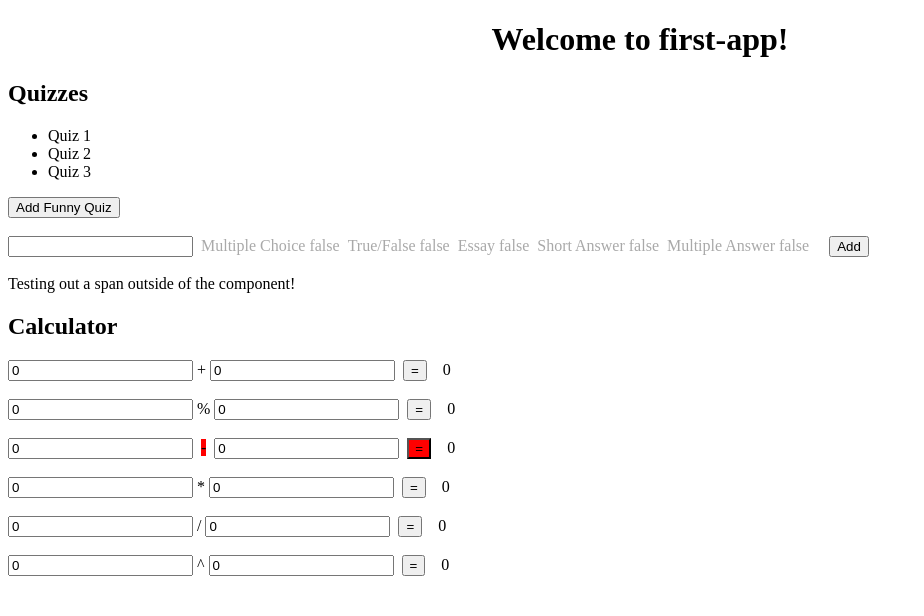
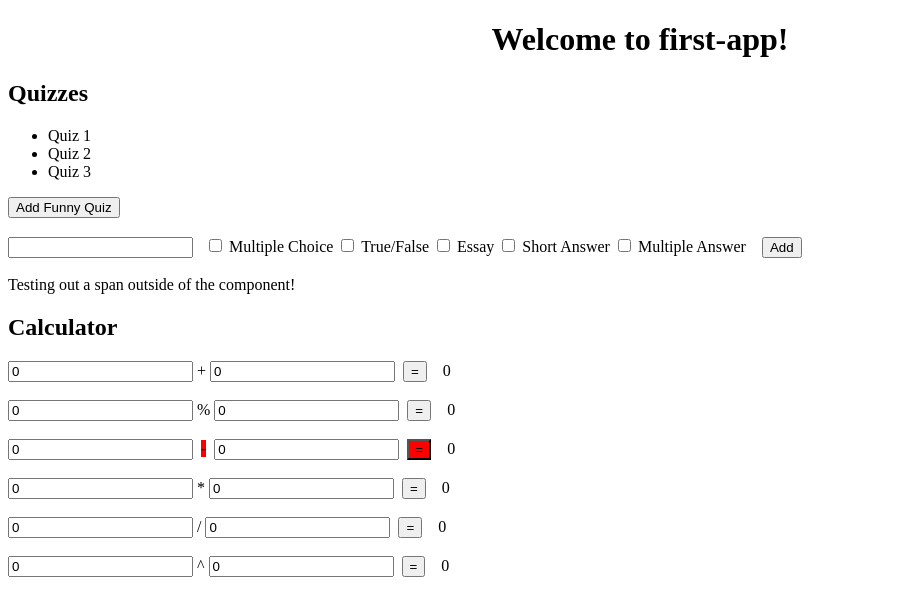
Before and after one commit to 2018-summer-mjs/first-app, an Angular app: page / in a window 1280 px wide. Shown: the top 616 px of the page, without its empty margins (0-924 px from the left). Built offline with nearby package versions, Linux system fonts and the light colour scheme.

Commit message:
added accessing the child type component
added accessing the child type

```diff
--- a/src/app/app.component.ts
+++ b/src/app/app.component.ts
@@ -1,4 +1,5 @@
-import { Component } from '@angular/core';
+import { Component, ViewChild } from '@angular/core';
+import { ChooseQuestionTypeComponentComponent } from './choose-question-type-component/choose-question-type-component.component';
 
 @Component({
   selector: 'first-app',
@@ -14,6 +15,11 @@ export class AppComponent {
   //   , "Quiz 2"
   //   , "Quiz 3"
   // ];
+
+  // decorating the child with the property
+  @ViewChild(ChooseQuestionTypeComponentComponent)
+  public qtComp: ChooseQuestionTypeComponentComponent
+
 
   public quizzes = [
     {
@@ -40,7 +46,11 @@ export class AppComponent {
 
   public newQuizName; // = "foo";
 
+  // add a new quiz to the list
   public addQuiz() {
+
+    console.log(this.qtComp.questionTypes);
+
     this.quizzes.push({
       name: this.newQuizName
       , showDelete: true
--- a/src/app/choose-question-type-component/choose-question-type-component.component.html
+++ b/src/app/choose-question-type-component/choose-question-type-component.component.html
@@ -2,4 +2,5 @@
   <!--<hr />
   <p>Adding a service component <br> choose-question-type-component works!</p>
   <p>{{ questionTypes }} </p> -->
-  <span *ngFor="let qt of questionTypes">{{ qt.name }} {{ qt.checked }} &nbsp;</span>
+  <!--<span *ngFor="let qt of questionTypes"><input type="checkbox" [(ngModel)]="qt.checked"> {{ qt.name }} {{ qt.checked }} &nbsp;</span>-->
+  <label *ngFor="let qt of questionTypes">&nbsp;<input type="checkbox" [(ngModel)]="qt.checked"> {{ qt.name }}</label>&nbsp;
```
